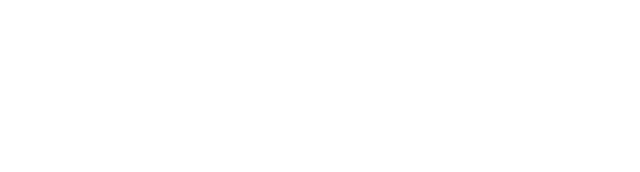
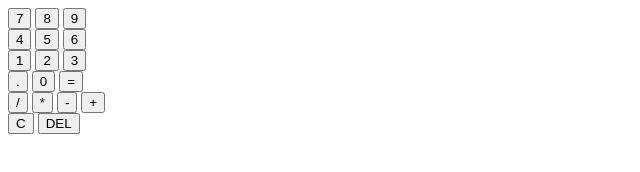
Before and after one commit to Hutts96/calculator, a plain HTML site: page index.html in a window 1280 px wide. Shown: the whole page, without its empty margins (0-640 px from the left). Drawn offline with Linux system fonts and the light colour scheme.

Commit message:
Add basic html structure for calculator

```diff
--- a/index.html
+++ b/index.html
@@ -6,11 +6,48 @@
     <meta name="viewport" content="width=device-width, initial-scale=1.0">
     <link rel="stylesheet" href="./style.css">
     <script src="./script.js"></script>
-    <title>Document</title>
+    <title>Calculator</title>
 </head>
 
 <body>
-
+    <div class="calculator">
+        <div class="screen">
+            <div class="keys">
+                <div class="numpad">
+                    <div class="row">
+                        <button>7</button>
+                        <button>8</button>
+                        <button>9</button>
+                    </div>
+                    <div class="row">
+                        <button>4</button>
+                        <button>5</button>
+                        <button>6</button>
+                    </div>
+                    <div class="row">
+                        <button>1</button>
+                        <button>2</button>
+                        <button>3</button>
+                    </div>
+                    <div class="row">
+                        <button>.</button>
+                        <button>0</button>
+                        <button>=</button>
+                    </div>
+                </div>
+                <div class="operands">
+                    <button>/</button>
+                    <button>*</button>
+                    <button>-</button>
+                    <button>+</button>
+                </div>
+                <div class="meta-keys">
+                    <button>C</button>
+                    <button>DEL</button>
+                </div>
+            </div>
+        </div>
+    </div>
 </body>
 
 </html>
```
